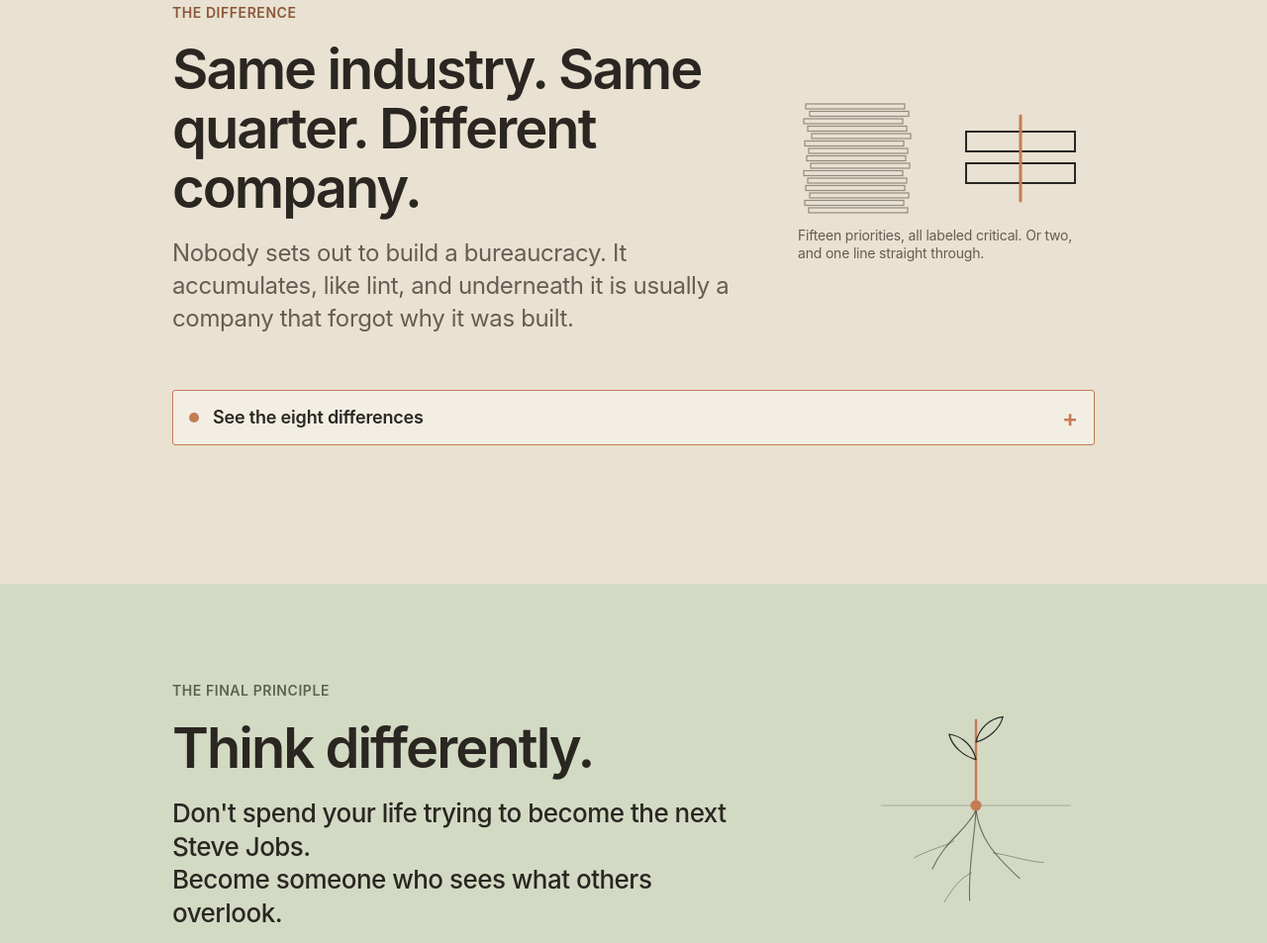
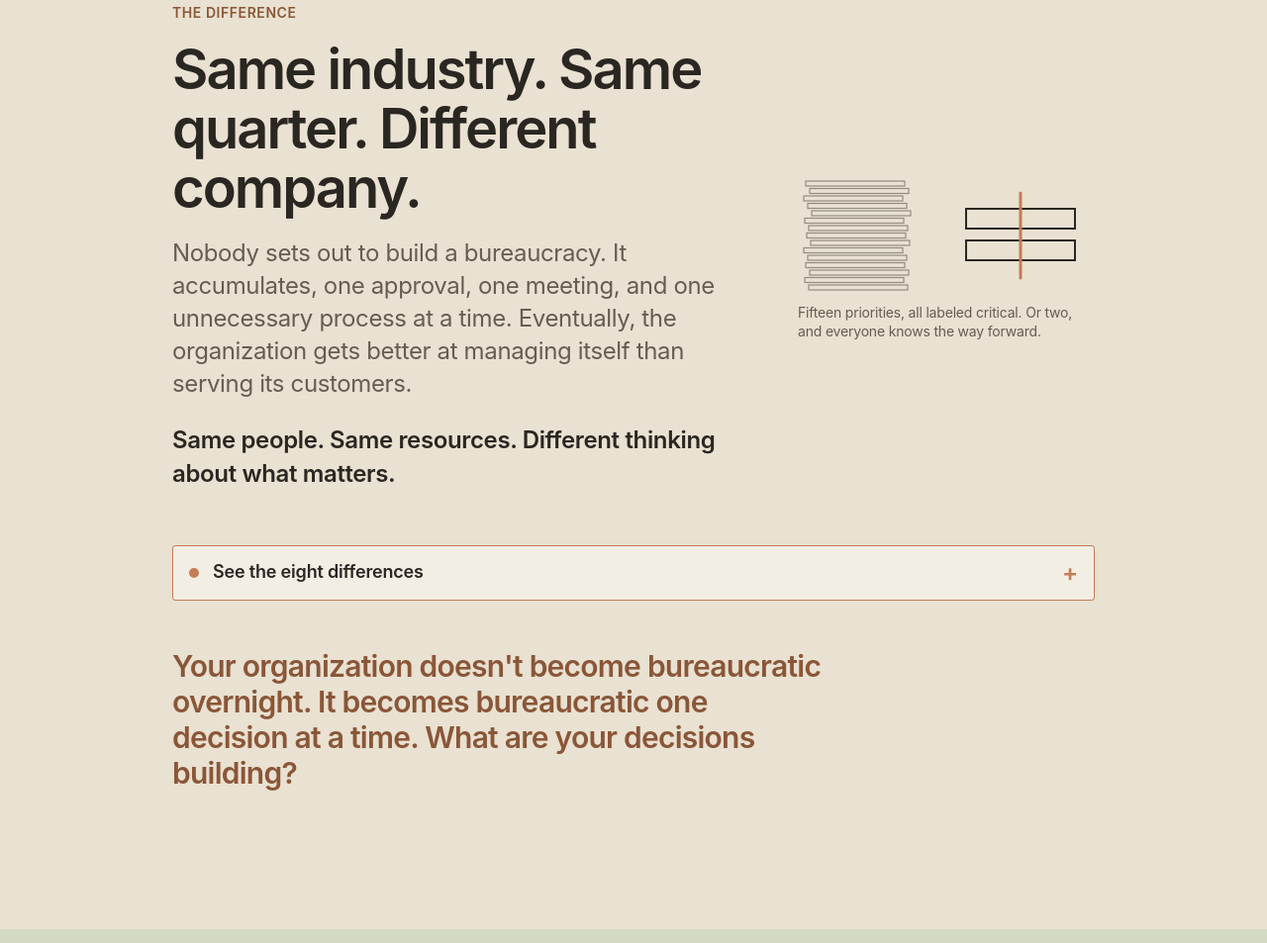
Before and after one commit to matthewschmidt1-lgtm/corporate, a plain HTML site: page index.html in a window 1280 px wide. Shown: the part 1207-2160 px from the top of the page at 99% size. Drawn offline with Linux system fonts and the light colour scheme.

Commit message:
Home page: rewrite the Difference section with a closing challenge
Co-Authored-By: Claude Opus 5.5 <noreply@anthropic.com>

```diff
--- a/index.html
+++ b/index.html
@@ -23,7 +23,7 @@
 <meta name="twitter:image" content="https://corporate-production-f647.up.railway.app/og-image.png?v=4">
 <link rel="icon" href="favicon.svg" type="image/svg+xml">
 <link rel="apple-touch-icon" href="apple-touch-icon.png">
-<link rel="stylesheet" href="styles.css?v=a54d940f">
+<link rel="stylesheet" href="styles.css?v=55c262c4">
 </head>
 <body>
 
@@ -100,7 +100,8 @@
       <div>
         <p class="eyebrow">The difference</p>
         <h2>Same industry. Same quarter. Different company.</h2>
-        <p class="lead">Nobody sets out to build a bureaucracy. It accumulates, like lint, and underneath it is usually a company that forgot why it was built.</p>
+        <p class="lead">Nobody sets out to build a bureaucracy. It accumulates, one approval, one meeting, and one unnecessary process at a time. Eventually, the organization gets better at managing itself than serving its customers.</p>
+        <p class="lead diff-tension">Same people. Same resources. Different thinking about what matters.</p>
       </div>
       <figure class="sec-fig reveal">
         <svg viewBox="0 0 300 120" role="img" aria-label="Fifteen thin, slightly misaligned bars on the left. Two bars with one copper line straight through them on the right.">
@@ -115,23 +116,24 @@
           </g>
           <line class="fig-rod" pathLength="1" x1="225" y1="18" x2="225" y2="104" stroke="#C47C55" stroke-width="3" stroke-linecap="round"/>
         </svg>
-        <figcaption>Fifteen priorities, all labeled critical. Or two, and one line straight through.</figcaption>
+        <figcaption>Fifteen priorities, all labeled critical. Or two, and everyone knows the way forward.</figcaption>
       </figure>
     </div>
     <details class="fold fold-copper" id="vs-fold">
       <summary>See the eight differences</summary>
     <p class="swipe-hint" id="vs-count">1 of 8. Swipe for more.</p>
     <div class="vs-list" id="vs-list" role="region" aria-label="Bureaucracy compared with entrepreneurial, swipe for more" tabindex="0">
-      <div class="vs reveal"><h3>Priorities</h3><p class="vs-b"><span>Bureaucracy</span>Fifteen. All labeled critical.</p><p class="vs-e"><span>Entrepreneurial</span>Two. Everyone can name them.</p></div>
-      <div class="vs reveal"><h3>The customer</h3><p class="vs-b"><span>Bureaucracy</span>Six segments and a forty slide deck.</p><p class="vs-e"><span>Entrepreneurial</span>One person. Someone has met them.</p></div>
-      <div class="vs reveal"><h3>Features</h3><p class="vs-b"><span>Bureaucracy</span>Added by committee. Removed never.</p><p class="vs-e"><span>Entrepreneurial</span>Removed on a Tuesday.</p></div>
-      <div class="vs reveal"><h3>Decisions</h3><p class="vs-b"><span>Bureaucracy</span>Pre-aligned, socialized, then tabled.</p><p class="vs-e"><span>Entrepreneurial</span>Made by one person, out loud.</p></div>
-      <div class="vs reveal"><h3>Quality</h3><p class="vs-b"><span>Bureaucracy</span>Fine, within tolerance.</p><p class="vs-e"><span>Entrepreneurial</span>Fix the part nobody sees.</p></div>
-      <div class="vs reveal"><h3>The team</h3><p class="vs-b"><span>Bureaucracy</span>Measured in headcount.</p><p class="vs-e"><span>Entrepreneurial</span>Measured in what ships.</p></div>
-      <div class="vs reveal"><h3>Failure</h3><p class="vs-b"><span>Bureaucracy</span>Renamed a "learning" and never discussed.</p><p class="vs-e"><span>Entrepreneurial</span>Studied, then used.</p></div>
-      <div class="vs reveal"><h3>The experience</h3><p class="vs-b"><span>Bureaucracy</span>Owned by five departments, so by none.</p><p class="vs-e"><span>Entrepreneurial</span>Owned end to end.</p></div>
+      <div class="vs reveal"><h3>Priorities</h3><p class="vs-b"><span>Bureaucracy</span>Fifteen. All labeled critical. Nobody knows where to start.</p><p class="vs-e"><span>Entrepreneurial</span>Two. Everyone knows what matters. Everything else takes a back seat.</p></div>
+      <div class="vs reveal"><h3>The customer</h3><p class="vs-b"><span>Bureaucracy</span>Six segments. Forty slides. Not a customer in sight.</p><p class="vs-e"><span>Entrepreneurial</span>Real conversations. Real problems. Decisions based on what customers actually value.</p></div>
+      <div class="vs reveal"><h3>Features</h3><p class="vs-b"><span>Bureaucracy</span>Added by committee. Removed never.</p><p class="vs-e"><span>Entrepreneurial</span>Every feature earns its place. Even the ones already built.</p></div>
+      <div class="vs reveal"><h3>Decisions</h3><p class="vs-b"><span>Bureaucracy</span>Pre-aligned, socialized, escalated, then tabled.</p><p class="vs-e"><span>Entrepreneurial</span>Made close to the problem. Owned by someone accountable for the outcome.</p></div>
+      <div class="vs reveal"><h3>Quality</h3><p class="vs-b"><span>Bureaucracy</span>Fine. Within tolerance. Nobody complains loudly enough.</p><p class="vs-e"><span>Entrepreneurial</span>Fix the part nobody sees. Especially that one.</p></div>
+      <div class="vs reveal"><h3>The team</h3><p class="vs-b"><span>Bureaucracy</span>More people. More layers. More coordination. Less gets done.</p><p class="vs-e"><span>Entrepreneurial</span>Exceptional people. Small teams. Clear ownership. Results that matter.</p></div>
+      <div class="vs reveal"><h3>Failure</h3><p class="vs-b"><span>Bureaucracy</span>Renamed a learning opportunity. Buried in the next presentation.</p><p class="vs-e"><span>Entrepreneurial</span>Own it. Understand it. Fix it. Learn from it.</p></div>
+      <div class="vs reveal"><h3>The experience</h3><p class="vs-b"><span>Bureaucracy</span>Owned by five departments. Accountable to none.</p><p class="vs-e"><span>Entrepreneurial</span>Designed as one experience. Owned from beginning to end.</p></div>
     </div>
     </details>
+    <p class="diff-close">Your organization doesn't become bureaucratic overnight. It becomes bureaucratic one decision at a time. What are your decisions building?</p>
   </div>
 </section>
 
--- a/styles.css
+++ b/styles.css
@@ -2001,3 +2001,6 @@ main:focus { outline: none; }
   .bill-vis .arrow::after { right: 3px; }
 }
 .real-close { margin: 18px 0 0; font-size: clamp(20px, 2.4vw, 24px); font-weight: 600; letter-spacing: -0.02em; color: var(--ink); }
+/* home difference: the tension line and the closing challenge */
+.lead.diff-tension { margin-top: 14px; color: var(--ink); font-weight: 600; }
+.diff-close { margin: clamp(32px, 5vw, 48px) 0 0; font-size: clamp(22px, 3vw, 30px); font-weight: 600; letter-spacing: -0.025em; line-height: 1.2; color: var(--clay); max-width: 22em; }
```
Also changed, not shown: 404.html (+1 -1 lines), lessons.html (+1 -1 lines), methodology.html (+1 -1 lines), play.html (+1 -1 lines), privacy.html (+1 -1 lines), startup-speed.html (+1 -1 lines), talks.html (+1 -1 lines).
